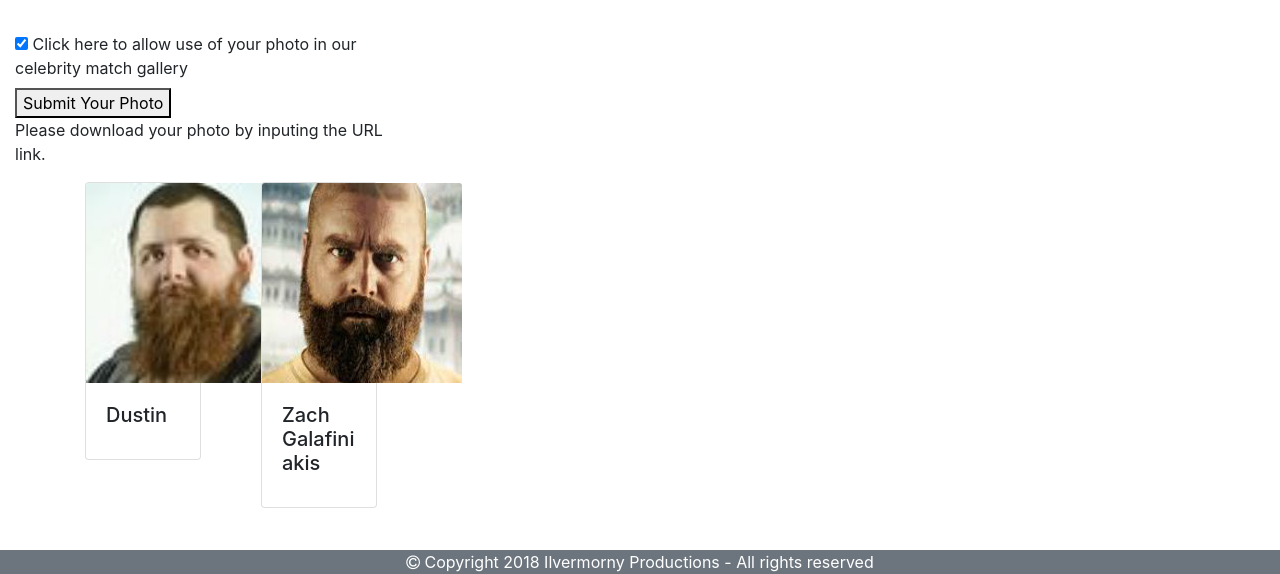
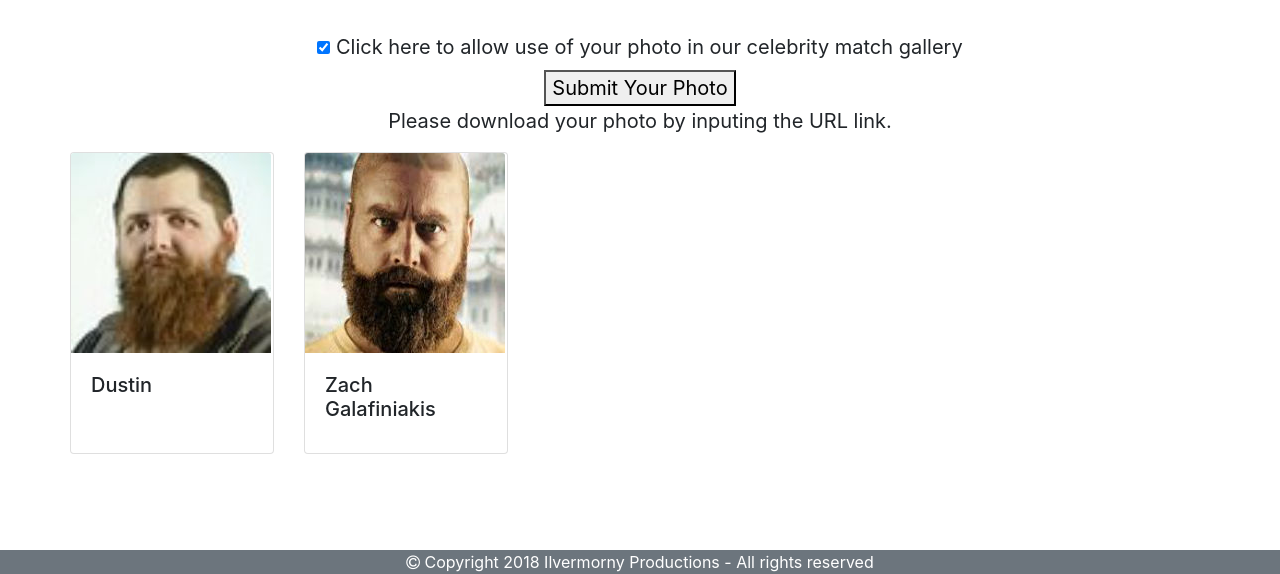
Before and after one commit to natebecker11/My-Celebrity-Horoscope, a plain HTML site: page index.html in a window 1280 px wide. Shown: the part 226-800 px from the top of the page. Drawn offline with nearby package versions, Linux system fonts and the light colour scheme; no server answers.

Commit message:
centered submit and photo approval areas

```diff
--- a/assets/css/style.css
+++ b/assets/css/style.css
@@ -1,5 +1,10 @@
 .jumbotron {
     background-image: url("../images/horoscope2.jpg")
+}
+
+.checkbox {
+    text-align: center;
+    font-size: 20px;
 }
 .card-img-top {
 
--- a/index.html
+++ b/index.html
@@ -14,17 +14,14 @@
 <body>
   <!-- Main container for all content -->
   <div class='container-fluid'>
-    <!-- Jumbotron to display headers across screens -->
     <div class='jumbotron text-center' id='headerJumbotron'>
-      <!-- main header, can change contents -->
       <h1 id='mainHeader'>My Celebrity Horoscope!</h1>
-      <!-- sub header, can change contents -->
-      <h3 id='subMainHeader'>Where You Can Find Your Celebrity Astrological Match!</h3>
+        <h3 id='subMainHeader'>Where You Can Find Your Celebrity Astrological Match!</h3>
     </div>
   </div>
   <div class="container-fluid" id="submitArea">
     <div class="row">
-      <div class="col-md-4">
+      <div class="col-md-12">
         <div class="checkbox">
           <label>
               <input type="checkbox" id="consentToggle" checked data-toggle="toggle" data-size="small">
@@ -46,24 +43,26 @@
     </div>
     <div class="container">
       <div class="row">
+
         <div class="card-deck">
-          <div class="col-4">
-            <div class="card">
+
+          <div class="card">
                 <img class="card-img-top" id="userPhoto" src="assets/images/dustin.jpg" alt="Card image cap">
                 <div class="card-body">
                   <h5 class="card-title">Dustin</h5>
                 </div>
             </div>
-          </div>
-          <div class="col-4">
+
+
             <div class="card">
               <img class="card-img-top" id="celebPhoto" src="assets/images/zach.jpg" alt="Card image cap">
               <div class="card-body">
                 <h5 class="card-title" id="celebName">Zach Galafiniakis</h5>
               </div>
             </div>
-          </div>
         </div>
+        </div>
+
       </div>
     </div>
 
```
